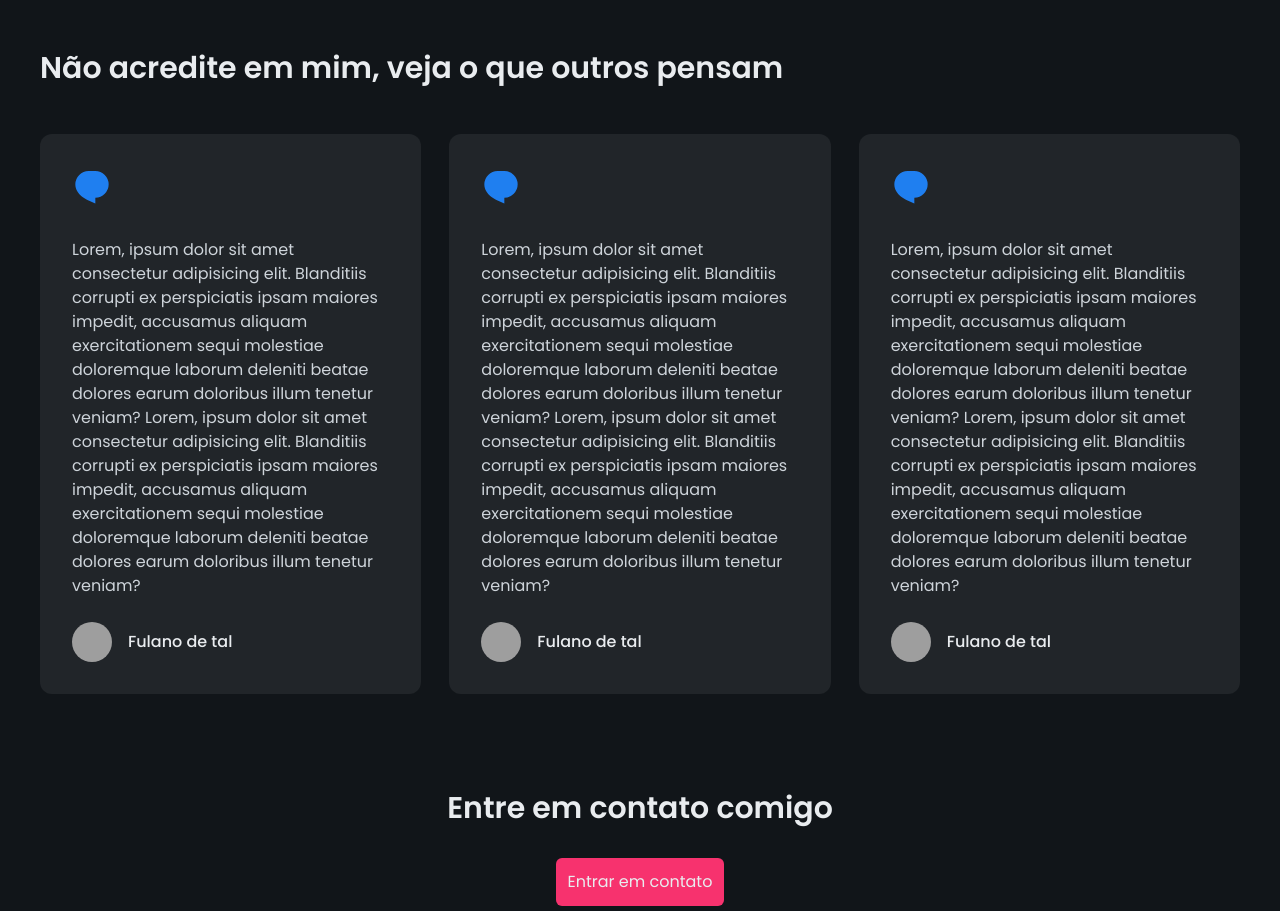
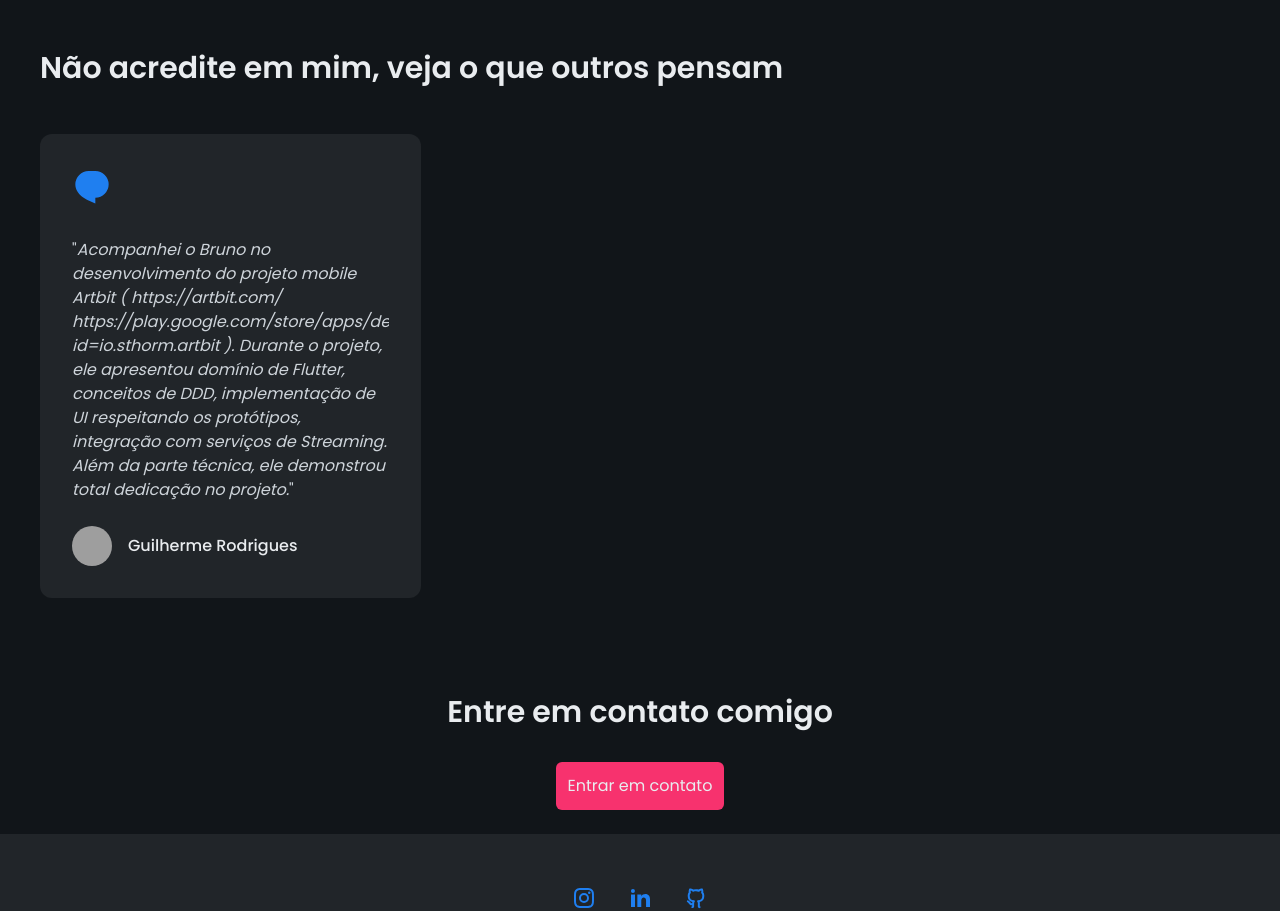
Before and after one commit to nitoba/profile-website, a Next.js app: page / in a window 1280 px wide. Shown: the part 1240-2151 px from the top of the page. Built offline with nearby package versions, Linux system fonts and the light colour scheme; grey boxes are pictures that could not be loaded.

Commit message:
add one testmonies

```diff
--- a/pages/components/testimonies.tsx
+++ b/pages/components/testimonies.tsx
@@ -6,9 +6,11 @@ export function Testimonies() {
         <section id="testimonials" className="flex flex-col w-full mt-28">
             <h2 className="text-text-title text-3xl">Não acredite em mim, veja o que outros pensam</h2>
             <div className="grid grid-cols-3 gap-x-7 mt-12">
-                <TestimonyCard />
-                <TestimonyCard />
-                <TestimonyCard />
+                <TestimonyCard
+                    name="Guilherme Rodrigues"
+                    userImage="https://github.com/Guilherme2020.png"
+                    description="Acompanhei o Bruno no desenvolvimento do projeto mobile Artbit ( https://artbit.com/ https://play.google.com/store/apps/details?id=io.sthorm.artbit ). Durante o projeto, ele apresentou domínio de Flutter, conceitos de DDD, implementação de UI respeitando os protótipos, integração com serviços de Streaming. Além da parte técnica, ele demonstrou total dedicação no projeto."
+                />
             </div>
         </section>
     )
--- a/pages/components/testimony-card.tsx
+++ b/pages/components/testimony-card.tsx
@@ -1,5 +1,11 @@
 /* eslint-disable @next/next/no-img-element */
-export function TestimonyCard() {
+
+type TestimonyCardProps = {
+    name: string;
+    description: string;
+    userImage: string;
+}
+export function TestimonyCard(props: TestimonyCardProps) {
     return (
         <div className="p-8 rounded-xl bg-background-fg flex flex-col hover:brightness-90 transition-all duration-300">
             <img
@@ -7,26 +13,23 @@ export function TestimonyCard() {
                 src="assets/icons/chat.svg"
                 alt="Chat icon"
             />
-            <p className="text-text-body text-base line-clamp-{3} text-ellipsis">
-                Lorem, ipsum dolor sit amet consectetur adipisicing elit.
-                Blanditiis corrupti ex perspiciatis ipsam maiores impedit,
-                accusamus aliquam exercitationem sequi molestiae doloremque laborum
-                deleniti beatae dolores earum doloribus illum tenetur veniam?
-                Lorem, ipsum dolor sit amet consectetur adipisicing elit.
-                Blanditiis corrupti ex perspiciatis ipsam maiores impedit,
-                accusamus aliquam exercitationem sequi molestiae doloremque laborum
-                deleniti beatae dolores earum doloribus illum tenetur veniam?
+            <p className="text-text-body text-base text-ellipses overflow-clip">
+                &quot;
+                <i>
+                    {props.description}
+                </i>
+                &quot;
             </p>
 
             <div className="flex gap-4 items-center mt-6">
                 <img
                     className="rounded-full h-10 w-10"
-                    src="https://github.com/NitoBa.png"
+                    src={`${props.userImage}`}
                     alt="Profile avatar image"
                 />
                 <span>
                     <p className="text-text-title font-medium">
-                        Fulano de tal
+                        {props.name}
                     </p>
                 </span>
             </div>
```
